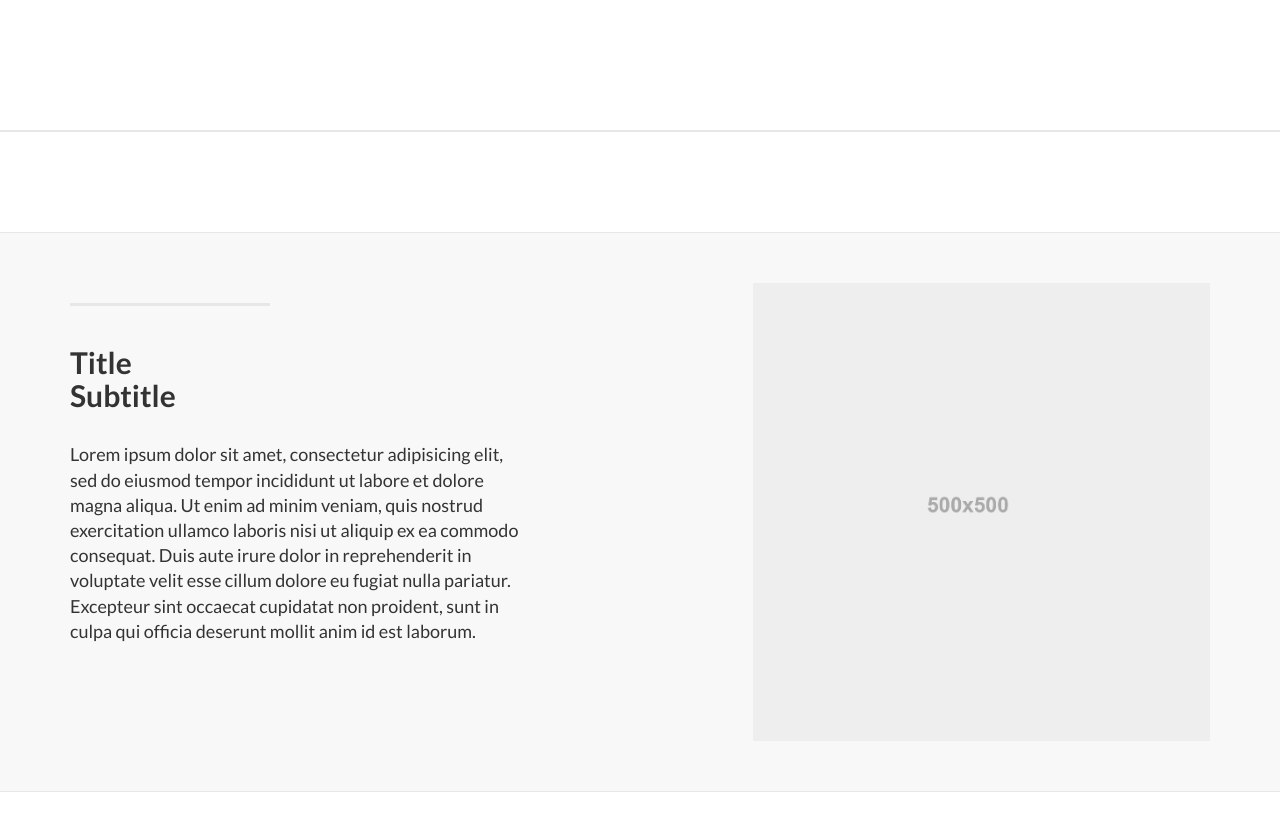
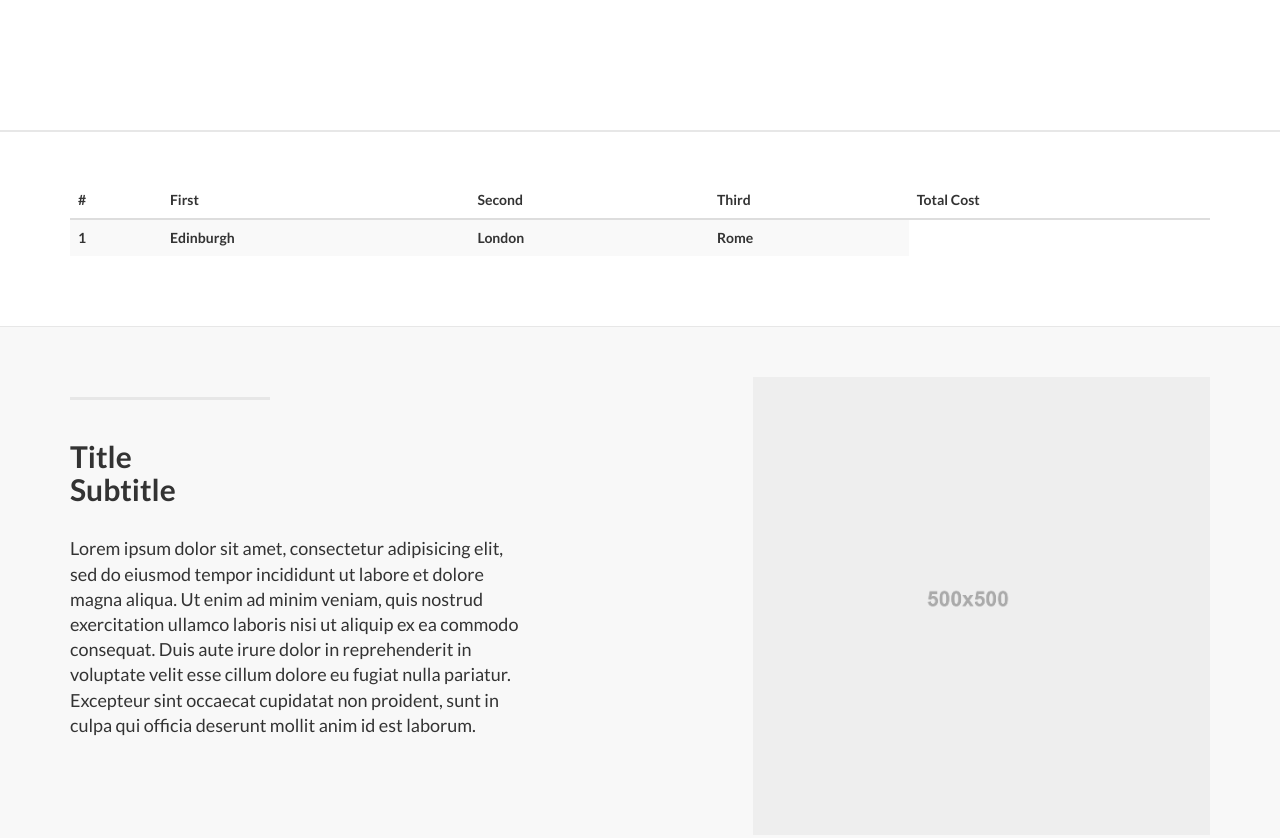
Before and after one commit to marcialpuchi/skyTrip, a plain HTML site: page static/index.html in a window 1280 px wide. Shown: the part 840-1678 px from the top of the page. Drawn offline with nearby package versions, Linux system fonts and the light colour scheme; some packages are replaced by stand-ins of ours.

Commit message:
table with results

```diff
--- a/static/index.html
+++ b/static/index.html
@@ -183,7 +183,29 @@
 
     <!-- /Results -->
     <a  name="Results"></a>
-    <div id="results" class="results content-section-b"></div>
+    <div id="results" class="results content-section-b">
+        <div class="container">
+            <table class="table table-striped">
+                <thead>
+                    <th>#</th>
+                    <th>First</th>
+                    <th>Second</th>
+                    <th>Third</th>
+                    <th>Total Cost</th>
+                </thead>
+
+                <tbody>
+                    <tr>
+                        <td>1</td>
+                        <td>Edinburgh</td>
+                        <td>London</td>
+                        <td>Rome</td>
+                    </tr>
+                </tbody>
+            </table>
+
+        </div>
+    </div>
     <!-- /Map -->
 
     <!-- Page Content -->
--- a/static/js/extra.js
+++ b/static/js/extra.js
@@ -96,7 +96,23 @@ var route = function(){
 		url: "/get_results",
 		data: data,
 		success: function(data){
-			console.log(data)
+			var list = ''
+
+			$.each(data.Routes, function(e){
+				var cost = '<td>' + e.Price + '</td>'
+				var stops = ''
+
+				$.each(e.Route, function(a){
+					stops += '<td>' + a.Orig + ' -> ' + a.Dest + '</td>'
+
+				})
+
+				list += '<tr>' + stops + cost + '</tr>'
+
+			})
+
+			$('#results table tbody').html(list)
+
 		},
 		error: function(data){
 			console.log('Error!')
@@ -104,9 +120,6 @@ var route = function(){
 	});
 
 }
-
-
-
 
 
 var textChange = function(elements, target){
```
